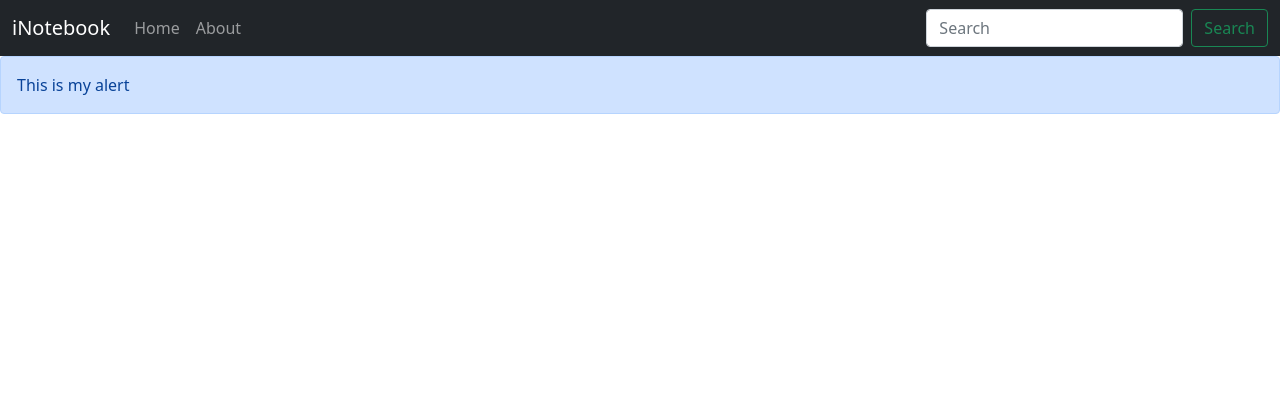
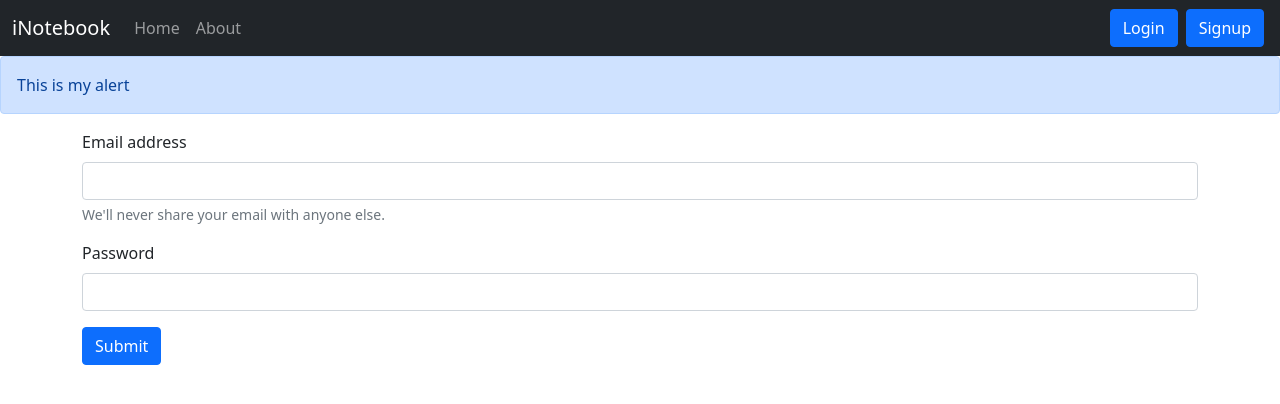
Before and after one commit to TheDeep18/inotebook, a React (Create React App) app: page /login in a window 1280 px wide. Shown: the top 404 px of the page. Built offline with nearby package versions, Linux system fonts and the light colour scheme.

Commit message:
End of video 69

```diff
--- a/src/App.js
+++ b/src/App.js
@@ -11,6 +11,8 @@
 import Home from './components/Home';
 import About from './components/About';
 import Alert from './components/Alert';
+import Login from './components/Login';
+import Signup from './components/Signup';
 
 function App() {
   return (
@@ -23,6 +25,8 @@
         <Routes>
           <Route path="/" element={<Home />} />
           <Route path='/about' element={<About />} />
+          <Route path='/login' element={<Login />} />
+          <Route path='/signup' element={<Signup />} />
 
 
         </Routes>
--- /dev/null
+++ b/src/components/Login.js
@@ -0,0 +1,54 @@
+import React, {useState} from 'react'
+import { useNavigate } from 'react-router-dom';
+
+const Login = () => {
+
+    const [credentials, setCredentials] = useState({email:"", password:""})
+    let navigate = useNavigate()
+
+    const handleSubmit = async (e)=>{
+        e.preventDefault();
+        const response = await fetch("http://localhost:5000/api/auth/login", {
+            method: 'POST',
+            headers: {
+                'Content-Type': 'application/json'
+
+            },
+            body: JSON.stringify({ email: credentials.email, password: credentials.password })
+        });
+        const json = await response.json()
+        console.log(json);
+        if(json.success){
+            //Save the auth token and redirect
+            localStorage.setItem('token', json.authtoken)
+            navigate("/")
+        }
+        else{
+            alert("Invalid credentials")
+        }
+        // setCredentials({ email: credentials.email, password: credentials.password})
+
+    }
+
+    const onChange = (e) => {
+        setCredentials({ ...credentials, [e.target.name]: e.target.value })
+    }
+  return (
+    <div>
+          <form onSubmit={handleSubmit}>
+              <div className="mb-3">
+                  <label htmlFor="email" className="form-label">Email address</label>
+                  <input type="email" className="form-control" id="email" name='email' value={credentials.email} onChange={onChange} aria-describedby="emailHelp" />
+                      <div id="emailHelp" className="form-text">We'll never share your email with anyone else.</div>
+              </div>
+              <div className="mb-3">
+                  <label htmlFor="password" className="form-label">Password</label>
+                  <input type="password" className="form-control" onChange={onChange}  value={credentials.password} id="password" name='password' />
+              </div>
+              <button type="submit" className="btn btn-primary" onChange={onChange}>Submit</button>
+          </form>
+    </div>
+  )
+}
+
+export default Login
--- a/src/components/Navbar.js
+++ b/src/components/Navbar.js
@@ -24,8 +24,8 @@
 
                     </ul>
                     <form className="d-flex">
-                        <input className="form-control me-2" type="search" placeholder="Search" aria-label="Search" />
-                        <button className="btn btn-outline-success" type="submit">Search</button>
+                        <Link className="btn btn-primary mx-1" to="/login" role="button">Login</Link>
+                        <Link className="btn btn-primary mx-1" to="/signup" role="button">Signup</Link>
                     </form>
                 </div>
             </div>
--- /dev/null
+++ b/src/components/Signup.js
@@ -0,0 +1,9 @@
+import React from 'react'
+
+const Signup = () => {
+  return (
+    <div>Signup</div>
+  )
+}
+
+export default Signup
```
Also changed, not shown: 1 other file (tests, documents, lock files or other folders).
